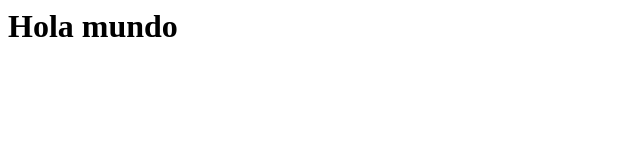
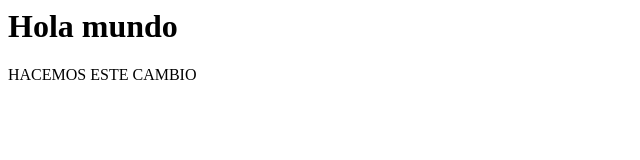
Before and after one commit to MarioDelprato/pruebaExamen, a plain HTML site: page index.html in a window 1280 px wide. Shown: the whole page, without its empty margins (0-640 px from the left). Drawn offline with Linux system fonts and the light colour scheme.

Commit message:
Segundo commit - cambio a index.html

```diff
--- a/index.html
+++ b/index.html
@@ -4,5 +4,6 @@
 </head>
 <body>
 <h1>Hola mundo</h1>
+<p>HACEMOS ESTE CAMBIO</p>
 </body>
 </html>
```
